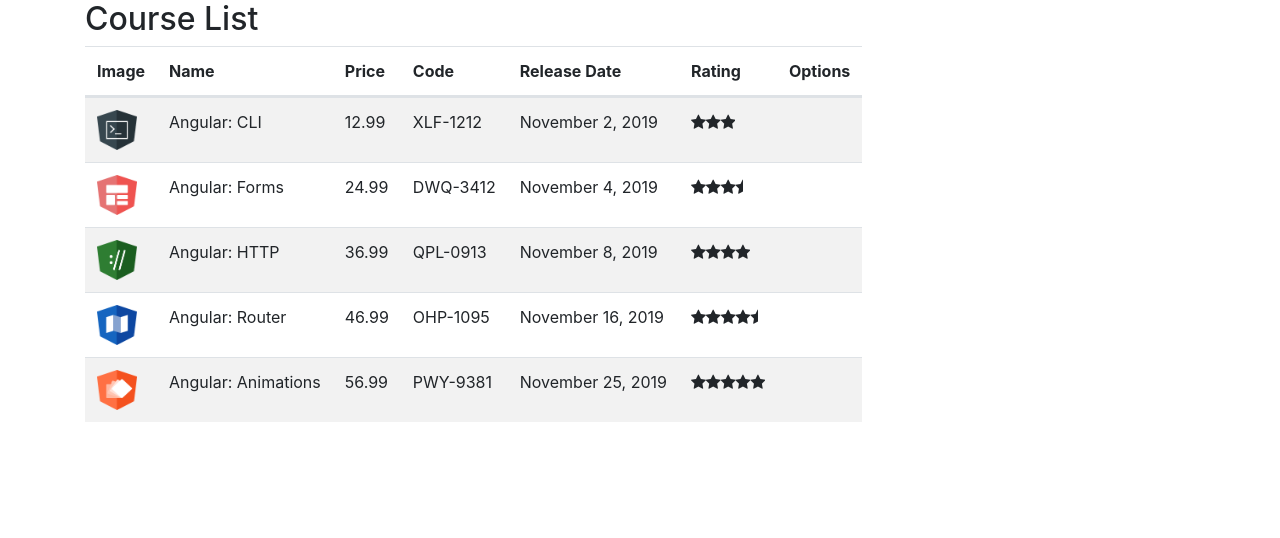
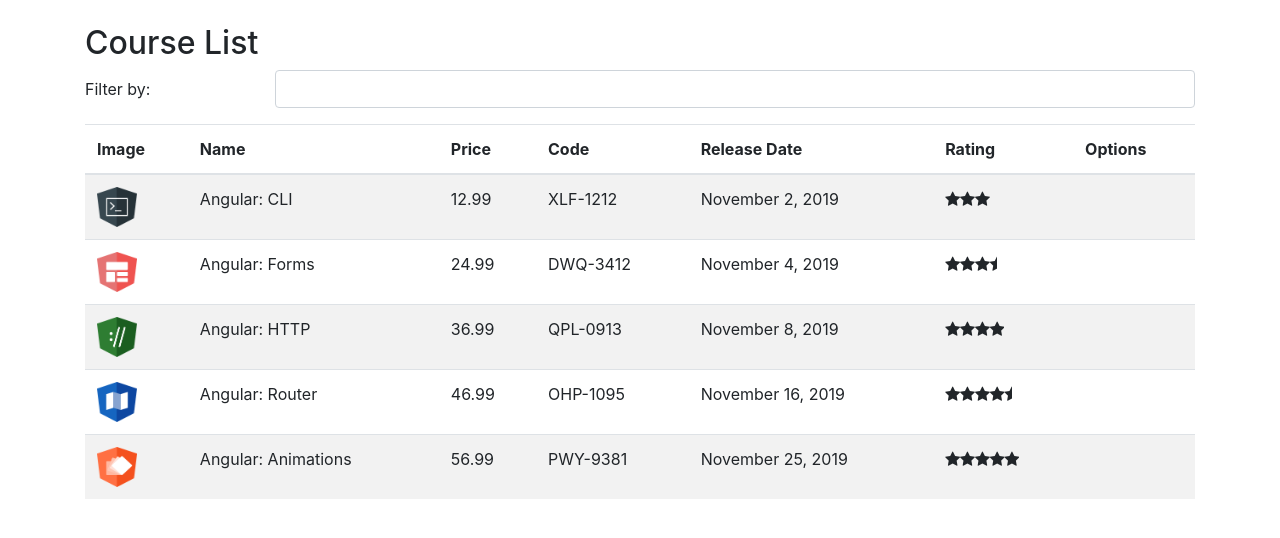
Before and after one commit to LeonardoMFSilva/course-manager-Angular, an Angular app: page / in a window 1280 px wide. Shown: the top 538 px of the page. Built offline with nearby package versions, Linux system fonts and the light colour scheme.

Commit message:
Adding biding events

```diff
--- a/src/app/app.component.html
+++ b/src/app/app.component.html
@@ -1,3 +1,3 @@
-<div class="container">
+<div class="container mt-4">
 <app-course-list></app-course-list>
 </div>
--- a/src/app/courses/course-list.component.html
+++ b/src/app/courses/course-list.component.html
@@ -1,6 +1,13 @@
 <h2>Course List</h2>
 
-<div class="table table-striped">
+<div class="form-group row">
+   <label class="col-sm-2 col-form-label">Filter by:</label>
+   <div class="col-sm-10">
+      <input [(ngModel)]="filter" class="form-control">
+   </div>
+</div>
+
+<table class="table table-striped">
    <thead>
       <tr>
          <th>Image</th>
@@ -13,7 +20,7 @@
       </tr>
    </thead>
    <tbody>
-      <tr *ngFor="let course of courses">
+      <tr *ngFor="let course of filteredCourses">
          <td><img [src]="course.imageUrl" width="40" height="40" alt="Imagem do curso"></td>
          <td>{{course.name}}</td>
          <td>{{course.price}}</td>
@@ -25,4 +32,4 @@
          <td></td>
       </tr>
    </tbody>
-</div>
+</table>
--- a/src/app/courses/course-list.component.ts
+++ b/src/app/courses/course-list.component.ts
@@ -8,12 +8,29 @@
 })
 export class CourseListComponent implements OnInit {
 
-    courses: Course[] = [];
+    filteredCourses: Course[] = [];
+
+    _courses: Course[] = [];
+
+
+    _filterBy: string;
 
     constructor(private  courseService: CourseService) {}
 
     ngOnInit(): void {
-       this.courses = this.courseService.retrieveAll();
+       this._courses = this.courseService.retrieveAll();
+       this.filteredCourses = this._courses;
+    }
+
+    set filter(value: string) {
+        this._filterBy = value;
+
+        this.filteredCourses = this._courses.filter((course: Course) => course.name.toLocaleLowerCase()
+        .indexOf(this._filterBy.toLocaleLowerCase()) >-1)
+    }
+
+    get filter() {
+        return this._filterBy;
     }
 
 }
--- a/src/styles.css
+++ b/src/styles.css
@@ -1,3 +1,4 @@
 /* You can add global styles to this file, and also import other style files */
 @import '~bootstrap/dist/css/bootstrap.min.css';
+
 @import '~font-awesome/css/font-awesome.min.css';
```
